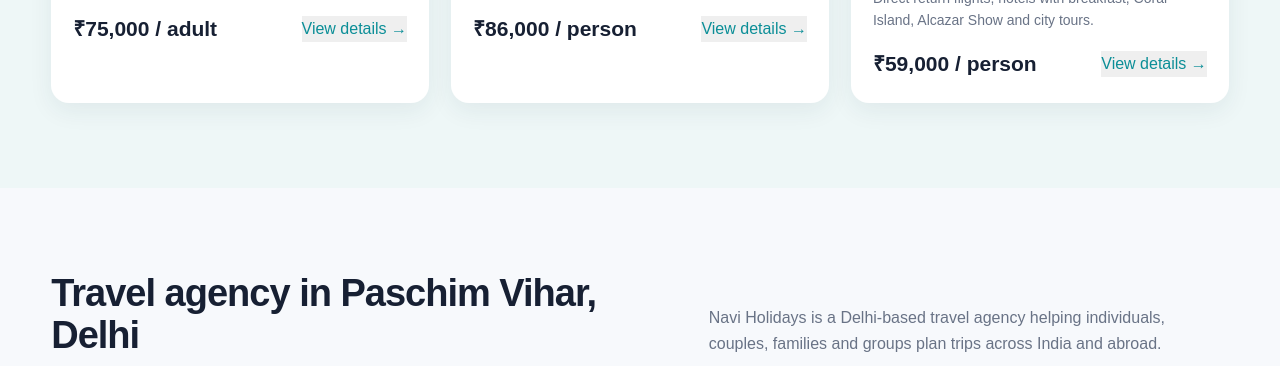
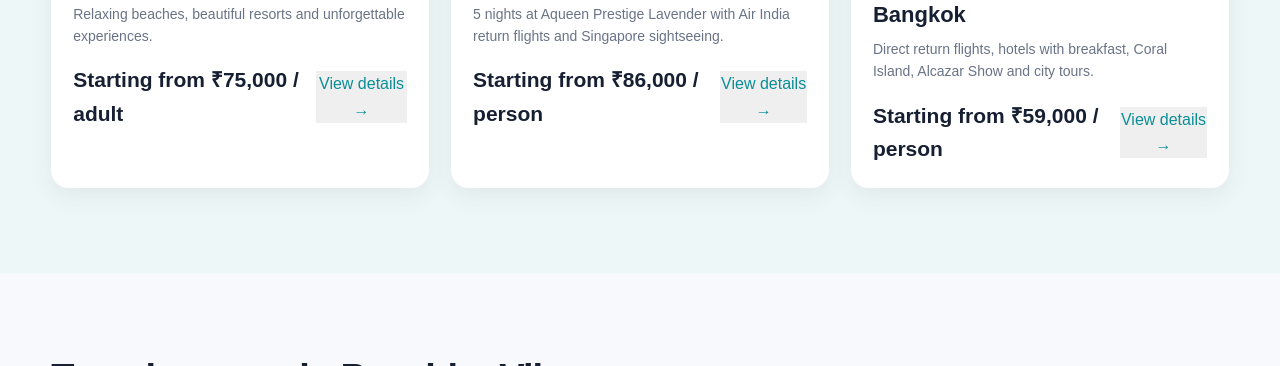
Before and after one commit to naviholidays-dot/NAVI-HOLIDAYS, a plain HTML site: page index.html in a window 1280 px wide. Shown: the part 2622-2988 px from the top of the page. Drawn offline with Linux system fonts and the light colour scheme.

Commit message:
Clarify package starting prices and latest-price enquiries

```diff
--- a/index.html
+++ b/index.html
@@ -1015,6 +1015,8 @@ Enquire
 
 <div class="container">
 
+<p class="pricing-note">For other destinations, contact us for the latest package price and availability. All displayed prices are indicative and may vary by travel dates, flight and hotel availability.</p>
+
 <div class="section-header">
 
 <div>
@@ -1139,7 +1141,7 @@ Contact us for the latest availability and pricing.
 <p>Relaxing beaches, beautiful resorts and unforgettable experiences.</p>
 
 <div class="deal-bottom">
-<div class="price">₹75,000 / adult</div>
+<div class="price">Starting from ₹75,000 / adult</div>
 <button type="button" class="view-btn deal-package-btn" data-package="bali">View details →</button>
 </div>
 
@@ -1159,7 +1161,7 @@ Contact us for the latest availability and pricing.
 <p>5 nights at Aqueen Prestige Lavender with Air India return flights and Singapore sightseeing.</p>
 
 <div class="deal-bottom">
-<div class="price">₹86,000 / person</div>
+<div class="price">Starting from ₹86,000 / person</div>
 <button type="button" class="view-btn deal-package-btn" data-package="singapore">View details →</button>
 </div>
 
@@ -1179,7 +1181,7 @@ Contact us for the latest availability and pricing.
 <p>Direct return flights, hotels with breakfast, Coral Island, Alcazar Show and city tours.</p>
 
 <div class="deal-bottom">
-<div class="price">₹59,000 / person</div>
+<div class="price">Starting from ₹59,000 / person</div>
 <button type="button" class="view-btn deal-package-btn" data-package="thailand">View details →</button>
 </div>
 
```
